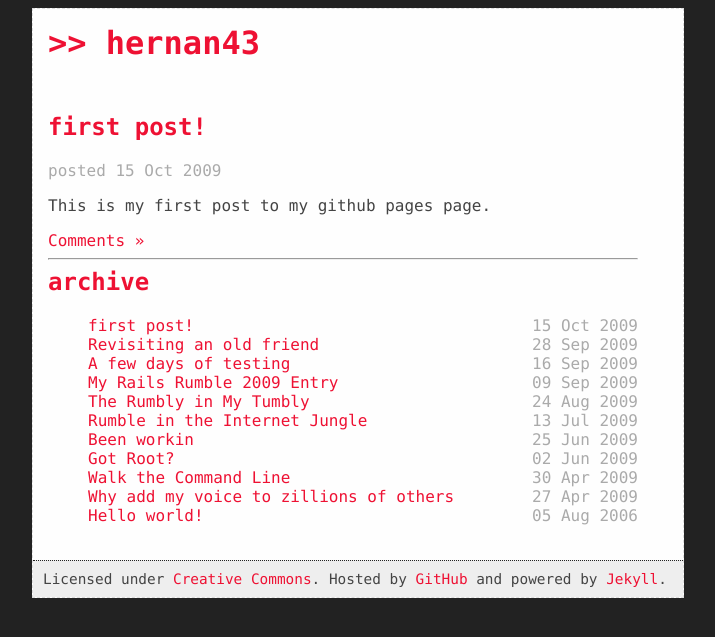
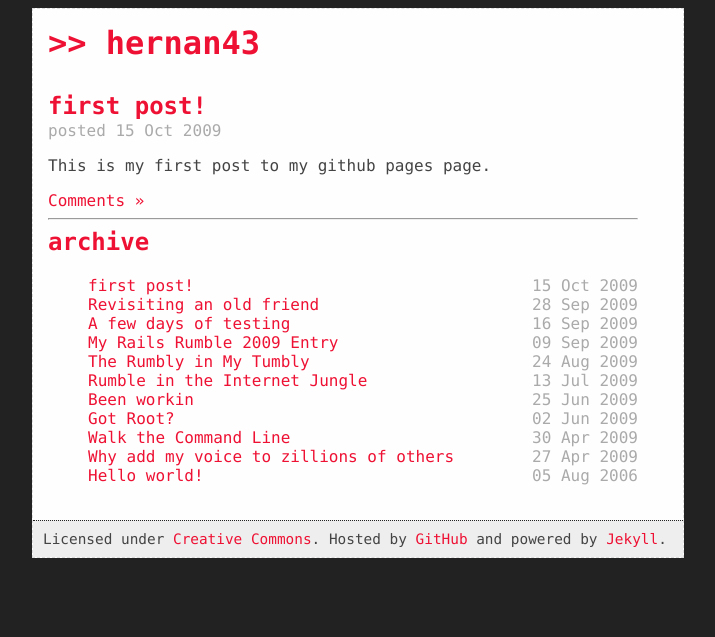
Before and after one commit to hernan43/hernan43.github.com, a Jekyll site: the page built from index.html, in a window 1280 px wide. Shown: the top 637 px of the page, without its empty margins (282-997 px from the left). Built offline with Jekyll 4.4.1, drawn with Linux system fonts in a browser that asks for light colours; Markdown is read by kramdown in place of the engine named in the settings; the list of posts is cut into pages by our own code; comment, search, counter and statistics services are not loaded.

Commit message:
Tweaking css.

```diff
--- a/index.html
+++ b/index.html
@@ -2,7 +2,6 @@
 layout: master
 title: Home
 ---
-
 <div id="content_left">
 	{% assign first_post = site.posts.first %}
 	<div id="post">
@@ -27,7 +26,3 @@ title: Home
 	{% endfor %}
 	</ul>
 </div>
-
-<div id="content_right">
-
-</div>
--- a/stylesheets/site.css
+++ b/stylesheets/site.css
@@ -16,6 +16,7 @@ h1,h2,h3,h4,h5 {
 }
 
 h1,h2,h3 {
+	margin-bottom: 0px;
 	margin-top: 0px;
 }
 
@@ -58,6 +59,10 @@ h1,h2,h3 {
 	padding: 10px;
 }
 
+#post h2 {
+	margin-bottom: 1px;
+}
+
 #wrapper {
 	width:650px;
 	margin:0px auto;
```
Also changed, not shown: _layouts/post.html (line endings or trailing spaces).
